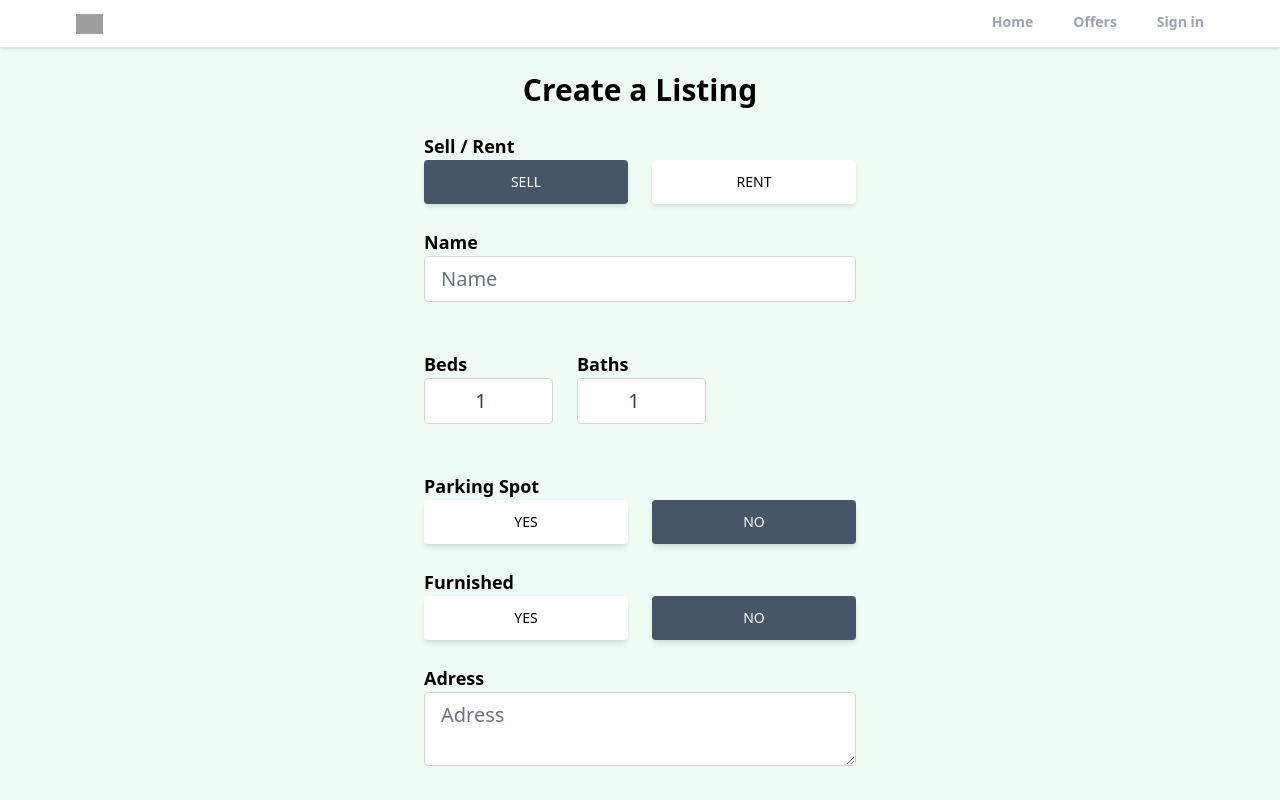
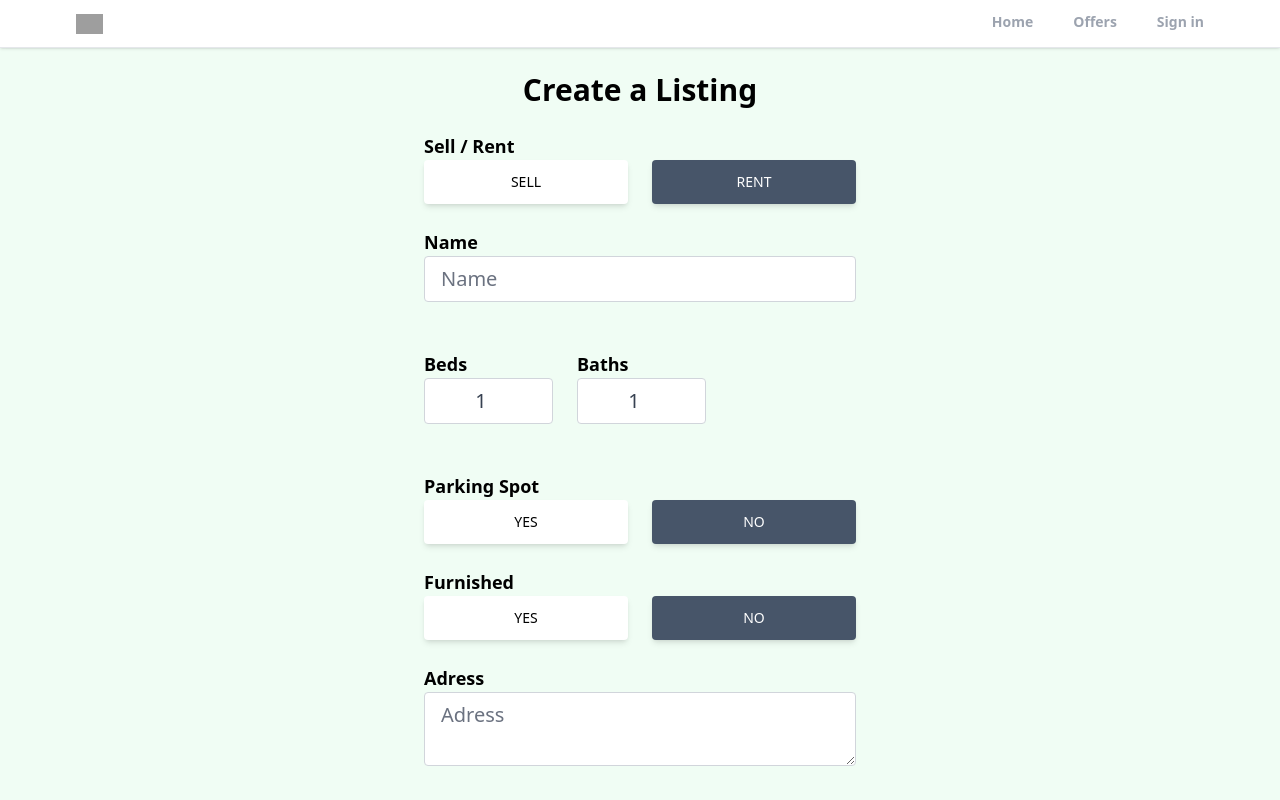
Before and after one commit to mohbens/Rent-sell-ReactApp, a React (Create React App) app: page /Create-listing in a window 1280 px wide. Shown: the top 800 px of the page. Built offline with nearby package versions, Linux system fonts and the light colour scheme; no server answers; grey boxes are pictures that could not be loaded.

Commit message:
adding the functionalities to creat-listing

```diff
--- a/src/pages/CreateListing.jsx
+++ b/src/pages/CreateListing.jsx
@@ -26,20 +26,42 @@ export default function CreateListing() {
 		regularPrice,
 		discountedPrice,
 	} = formData;
-	function onChange() {}
+	function onChange(e) {
+		let boolean = null;
+		if (e.target.value === "true") {
+			boolean = true;
+		}
+		if (e.target.value === "false") {
+			boolean = false;
+		}
+		// files
+		if (e.target.files) {
+			setFormData((prevState) => ({
+				...prevState,
+				images: e.target.files,
+			}));
+		}
+		// text/boolean/nums
+		if (!e.target.files) {
+			setFormData((prevState) => ({
+				...prevState,
+				[e.target.id]: boolean ?? e.target.value,
+			}));
+		}
+	}
 	return (
 		<main className="max-w-md px-2 mx-auto">
 			<h1 className="text-3xl text-center mt-6 font-bold">Create a Listing</h1>
 			<form>
 				<p className="text-lg mt-6 font-semibold">Sell / Rent</p>
-				<div className="flex ">
+				<div className="flex">
 					<button
 						type="button"
-						id="type "
-						value="sell"
+						id="type"
+						value="sale"
 						onClick={onChange}
-						className={`px-7 py-3 font-medium text-sm uppercase shadow-md rounded hover:shadow-lg focus:shadow-lg active:shadow-lg transition ease-in-out w-full mr-3 ${
-							type === "sale"
+						className={`mr-3 px-7 py-3 font-medium text-sm uppercase shadow-md rounded hover:shadow-lg focus:shadow-lg active:shadow-lg transition duration-150 ease-in-out w-full ${
+							type === "rent"
 								? "bg-white text-black"
 								: "bg-slate-600 text-white"
 						}`}>
@@ -47,11 +69,11 @@ export default function CreateListing() {
 					</button>
 					<button
 						type="button"
-						id="type "
+						id="type"
 						value="rent"
 						onClick={onChange}
-						className={`px-7 py-3 font-medium text-sm uppercase shadow-md rounded hover:shadow-lg focus:shadow-lg active:shadow-lg transition ease-in-out w-full ml-3 ${
-							type === "rent"
+						className={`ml-3 px-7 py-3 font-medium text-sm uppercase shadow-md rounded hover:shadow-lg focus:shadow-lg active:shadow-lg transition duration-150 ease-in-out w-full ${
+							type === "sale"
 								? "bg-white text-black"
 								: "bg-slate-600 text-white"
 						}`}>
@@ -90,7 +112,7 @@ export default function CreateListing() {
 						<p className="text-lg mt-6 font-semibold">Baths</p>
 						<input
 							type="number"
-							id="bath"
+							id="bathrooms"
 							value={bathrooms}
 							onChange={onChange}
 							min="1"
@@ -105,7 +127,7 @@ export default function CreateListing() {
 					<div className="flex ">
 						<button
 							type="button"
-							id="parking "
+							id="parking"
 							value={true}
 							onClick={onChange}
 							className={`px-7 py-3 font-medium text-sm uppercase shadow-md rounded hover:shadow-lg focus:shadow-lg active:shadow-lg transition ease-in-out w-full mr-3 ${
@@ -115,7 +137,7 @@ export default function CreateListing() {
 						</button>
 						<button
 							type="button"
-							id="parking "
+							id="parking"
 							value={false}
 							onClick={onChange}
 							className={`px-7 py-3 font-medium text-sm uppercase shadow-md rounded hover:shadow-lg focus:shadow-lg active:shadow-lg transition ease-in-out w-full ml-3 ${
@@ -130,7 +152,7 @@ export default function CreateListing() {
 							<button
 								type="button"
 								id="furnished"
-								value={false}
+								value={true}
 								onClick={onChange}
 								className={`px-7 py-3 font-medium text-sm uppercase shadow-md rounded hover:shadow-lg focus:shadow-lg active:shadow-lg transition ease-in-out w-full mr-3 ${
 									!furnished ? "bg-white text-black" : "bg-slate-600 text-white"
@@ -139,8 +161,8 @@ export default function CreateListing() {
 							</button>
 							<button
 								type="button"
-								id="furnished "
-								value={true}
+								id="furnished"
+								value={false}
 								onClick={onChange}
 								className={`px-7 py-3 font-medium text-sm uppercase shadow-md rounded hover:shadow-lg focus:shadow-lg active:shadow-lg transition ease-in-out w-full ml-3 ${
 									furnished ? "bg-white text-black" : "bg-slate-600 text-white"
@@ -154,10 +176,10 @@ export default function CreateListing() {
 					<p className="text-lg mt-6 font-semibold">Adress</p>
 					<textarea
 						type="text"
-						id="Adress"
+						id="adress"
 						value={adress}
 						onChange={onChange}
-						placeholder="Adress "
+						placeholder="Adress"
 						className="w-full px-4 py-2 text-xl text-gray-700 bg-white border border-gray-300 rounded  transition duration-150 ease-in-out focus:text-gray-700 focus:bg-white  focus:border-slate-600 mb-6"
 						required
 					/>
@@ -179,7 +201,7 @@ export default function CreateListing() {
 				<div className="flex mb-6">
 					<button
 						type="button"
-						id="offer "
+						id="offer"
 						value={true}
 						onClick={onChange}
 						className={`px-7 py-3 font-medium text-sm uppercase shadow-md rounded hover:shadow-lg focus:shadow-lg active:shadow-lg transition ease-in-out w-full mr-3 ${
@@ -189,7 +211,7 @@ export default function CreateListing() {
 					</button>
 					<button
 						type="button"
-						id="offer "
+						id="offer"
 						value={false}
 						onClick={onChange}
 						className={`px-7 py-3 font-medium text-sm uppercase shadow-md rounded hover:shadow-lg focus:shadow-lg active:shadow-lg transition ease-in-out w-full ml-3 ${
```
